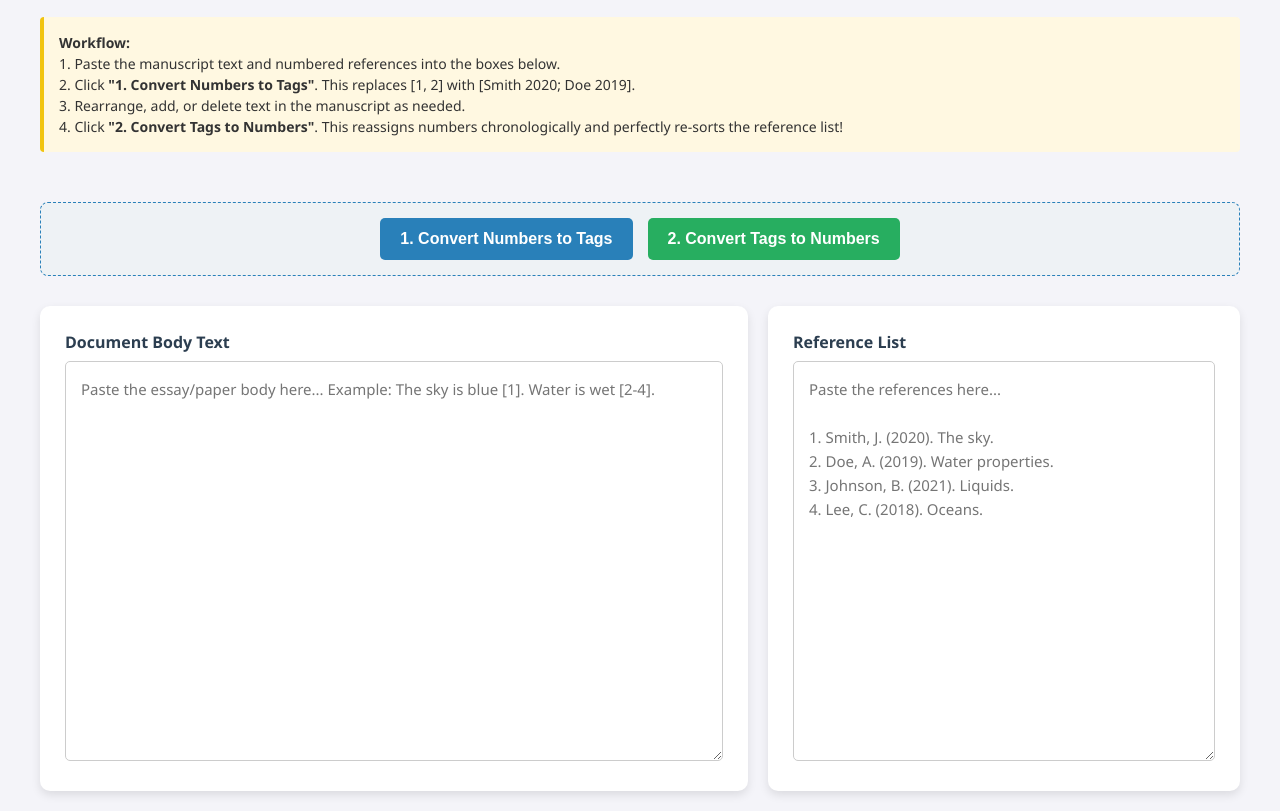
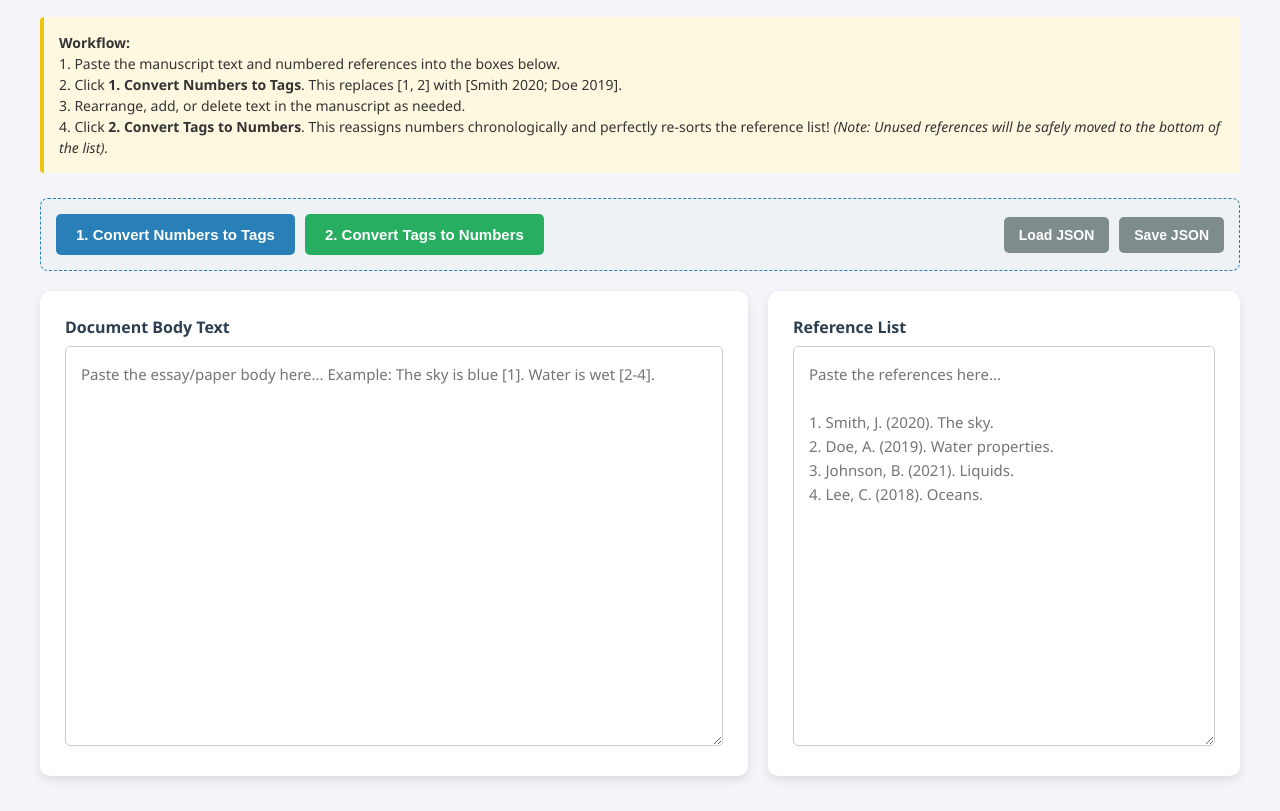
Before and after one commit to bob-friedman/bibliography-manager, a plain HTML site: page tools/citation-renumberer/index.html in a window 1280 px wide. Shown: the part 93-904 px from the top of the page. Drawn offline with Linux system fonts and the light colour scheme.

Commit message:
Add files via upload
Fix button labels. Import/Export function.

```diff
--- a/tools/citation-renumberer/index.html
+++ b/tools/citation-renumberer/index.html
@@ -13,6 +13,8 @@
             --text: #333;
             --border: #ccc;
             --accent: #27ae60;
+            --secondary: #7f8c8d;
+            --secondary-hover: #636e72;
         }
         * { box-sizing: border-box; margin: 0; padding: 0; }
         body {
@@ -63,30 +65,44 @@
         #docBody { min-height: 400px; }
         #refList { min-height: 400px; white-space: pre-wrap; }
 
-        .controls {
+        .toolbar {
             display: flex;
-            justify-content: center;
+            justify-content: space-between;
+            align-items: center;
+            flex-wrap: wrap;
             gap: 15px;
-            margin: 10px 0;
             padding: 15px;
             background: #eef2f5;
             border-radius: 8px;
             border: 1px dashed var(--primary);
         }
+
+        .controls, .file-controls {
+            display: flex;
+            gap: 10px;
+            flex-wrap: wrap;
+            justify-content: center;
+        }
+
         button {
             padding: 12px 20px;
             background-color: var(--primary);
             color: white;
             border: none;
             border-radius: 5px;
-            font-size: 16px;
+            font-size: 15px;
             cursor: pointer;
             font-weight: 600;
             transition: 0.2s;
+            display: flex;
+            align-items: center;
+            gap: 5px;
         }
         button:hover { background-color: var(--primary-hover); }
         button.accent { background-color: var(--accent); }
         button.accent:hover { background-color: #219653; }
+        button.secondary { background-color: var(--secondary); padding: 10px 15px; font-size: 14px;}
+        button.secondary:hover { background-color: var(--secondary-hover); }
 
         .instructions {
             background: #fff8e1;
@@ -94,7 +110,7 @@
             border-left: 4px solid #f1c40f;
             border-radius: 4px;
             font-size: 14px;
-            margin-bottom: 20px;
+            margin-bottom: 5px;
             line-height: 1.5;
         }
     </style>
@@ -108,14 +124,22 @@
         <div class="instructions">
             <strong>Workflow:</strong><br>
             1. Paste the manuscript text and numbered references into the boxes below.<br>
-            2. Click <strong>"1. Convert Numbers to Tags"</strong>. This replaces [1, 2] with [Smith 2020; Doe 2019].<br>
+            2. Click <strong>1. Convert Numbers to Tags</strong>. This replaces [1, 2] with [Smith 2020; Doe 2019].<br>
             3. Rearrange, add, or delete text in the manuscript as needed.<br>
-            4. Click <strong>"2. Convert Tags to Numbers"</strong>. This reassigns numbers chronologically and perfectly re-sorts the reference list!
+            4. Click <strong>2. Convert Tags to Numbers</strong>. This reassigns numbers chronologically and perfectly re-sorts the reference list! <em>(Note: Unused references will be safely moved to the bottom of the list).</em>
         </div>
 
-        <div class="controls">
-            <button onclick="convertToTags()">1. Convert Numbers to Tags</button>
-            <button class="accent" onclick="convertToNumbers()">2. Convert Tags to Numbers</button>
+        <div class="toolbar">
+            <div class="controls">
+                <button onclick="convertToTags()">1. Convert Numbers to Tags</button>
+                <button class="accent" onclick="convertToNumbers()">2. Convert Tags to Numbers</button>
+            </div>
+            <div class="file-controls">
+                <!-- Hidden file input for importing -->
+                <input type="file" id="fileInput" accept=".json" style="display: none;" onchange="importData(event)">
+                <button class="secondary" onclick="document.getElementById('fileInput').click()">Load JSON</button>
+                <button class="secondary" onclick="exportData()">Save JSON</button>
+            </div>
         </div>
 
         <div class="grid-2">
@@ -131,6 +155,51 @@
     </div>
 
 <script>
+    // --- IMPORT / EXPORT FUNCTIONS ---
+
+    function exportData() {
+        const data = {
+            docBody: document.getElementById('docBody').value,
+            refList: document.getElementById('refList').value
+        };
+
+        // Create a blob from the JSON data
+        const blob = new Blob([JSON.stringify(data, null, 2)], { type: 'application/json' });
+        const url = URL.createObjectURL(blob);
+
+        // Create a temporary anchor element to trigger download
+        const a = document.createElement('a');
+        a.href = url;
+        a.download = 'citation_data.json';
+        document.body.appendChild(a);
+        a.click();
+
+        // Cleanup
+        document.body.removeChild(a);
+        URL.revokeObjectURL(url);
+    }
+
+    function importData(event) {
+        const file = event.target.files[0];
+        if (!file) return;
+
+        const reader = new FileReader();
+        reader.onload = function(e) {
+            try {
+                const data = JSON.parse(e.target.result);
+                if (data.docBody !== undefined) document.getElementById('docBody').value = data.docBody;
+                if (data.refList !== undefined) document.getElementById('refList').value = data.refList;
+            } catch (err) {
+                alert("Error: The selected file is not a valid JSON generated by this tool.");
+            }
+        };
+        reader.readAsText(file);
+
+        // Reset input so the same file can be selected again if needed
+        event.target.value = '';
+    }
+
+
     // --- HELPER FUNCTIONS ---
 
     // Expands ranges like "1-3" to [1, 2, 3]
@@ -160,6 +229,8 @@
     function condenseNumbers(numArray) {
         if (!numArray || numArray.length === 0) return "";
         numArray = [...new Set(numArray)].map(Number).sort((a, b) => a - b);
+        if (numArray.length === 0) return ""; // Extra safety check
+
         let result = [];
         let temp = [numArray[0]];
 
@@ -311,10 +382,19 @@
             return `[${citationStr}]`;
         });
 
-        // 3. Generate New Reference List
+        // 3. Prevent Data Loss: Append any unused references to the end of the list
+        for (let tag in tagToContentMap) {
+            if (!tagToNewNumMap[tag]) {
+                tagToNewNumMap[tag] = currentNum;
+                finalOrderedRefs.push({ num: currentNum, text: tagToContentMap[tag] });
+                currentNum++;
+            }
+        }
+
+        // 4. Generate New Reference List
         let numberedRefsOutput = finalOrderedRefs.map(r => `${r.num}. ${r.text}`);
 
-        // 4. Update UI
+        // 5. Update UI
         document.getElementById('docBody').value = newBody;
         document.getElementById('refList').value = numberedRefsOutput.join('\n');
     }
```
